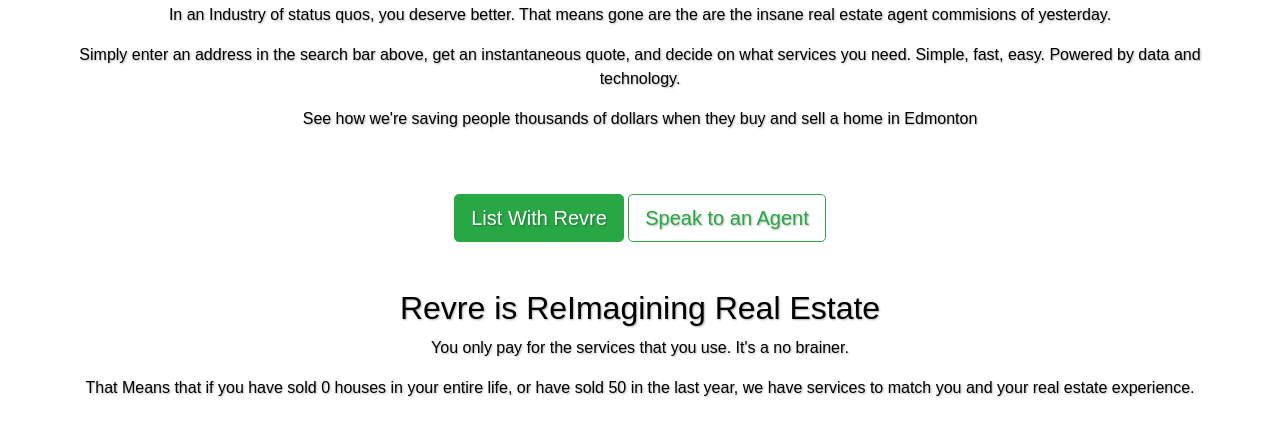
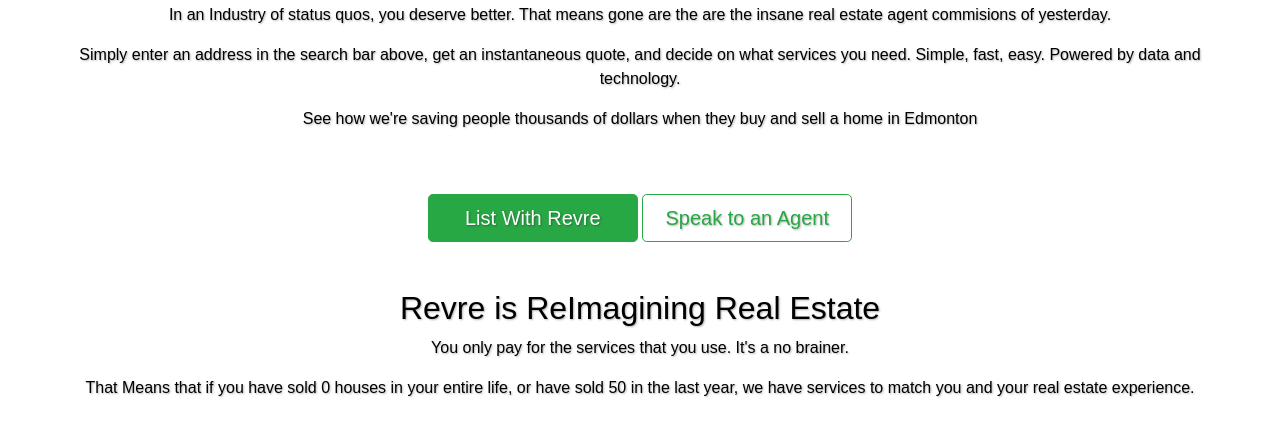
Before and after one commit to MattMont/Django, a Django app: page /homevalue/ in a window 1280 px wide. Shown: the part 542-977 px from the top of the page. Run offline with Django 3.2, Linux system fonts and the light colour scheme; some libraries are stand-ins or nearby versions.

Commit message:
minor changes to css in autoadress.html

```diff
--- a/testSite/homevalue/static/homevalue/css/autoaddress.css
+++ b/testSite/homevalue/static/homevalue/css/autoaddress.css
@@ -181,6 +181,9 @@
 
 
 /*Speak to an agent button*/
+.call-to-action{
+  width: 210px;
+}
 .btn-outline {
     background-color: transparent;
     color: inherit;
--- a/testSite/homevalue/templates/autoaddress.html
+++ b/testSite/homevalue/templates/autoaddress.html
@@ -69,9 +69,9 @@
 
     <!--Buttons-->
     <div class="center-text">
-      <a class="btn btn-success btn-lg" href="http://revre.ca/list-with-us" role="button">List With Revre</a>
+      <a class="btn btn-success btn-lg call-to-action" href="http://revre.ca/list-with-us" role="button">List With Revre</a>
 
-      <a class="btn btn-outline-success btn-lg" href="http://revre.ca/speak-with-agent" role="button">Speak to an Agent</a>
+      <a class="btn btn-outline-success btn-lg call-to-action" id="speak" href="http://revre.ca/speak-with-agent" role="button">Speak to an Agent</a>
     </div>
 
 
```
